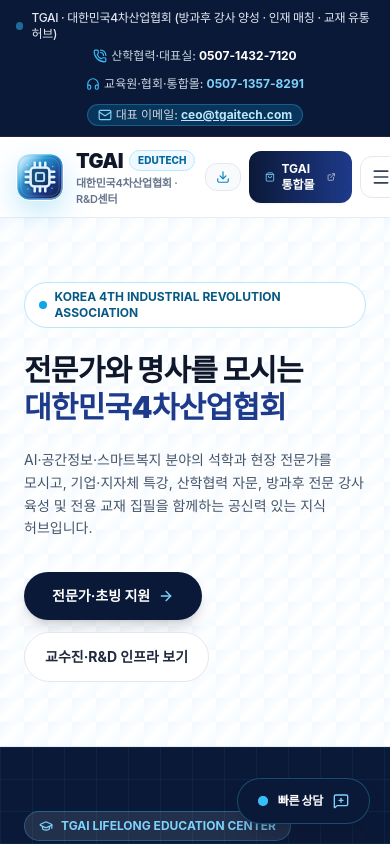
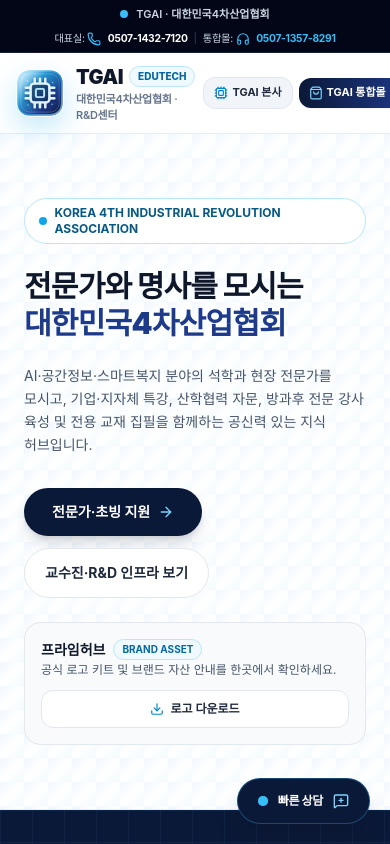
Before and after one commit to ibook7979/edu-site, a plain HTML site: page index.html in a window 390 px wide. Shown: the top 844 px of the page. Drawn offline with nearby package versions, Linux system fonts and the light colour scheme; a web font is replaced by a local one.

Commit message:
Add files via upload

```diff
--- a/index.html
+++ b/index.html
@@ -66,6 +66,50 @@
             -webkit-backdrop-filter: blur(16px);
         }
 
+        @media (max-width: 639px) {
+            header,
+            header > div {
+                max-width: 100vw;
+                overflow-x: clip;
+            }
+
+            header a[href="#"],
+            header button:first-child {
+                min-width: 0;
+                flex-shrink: 1;
+            }
+
+            .tgai-mob-header-actions {
+                display: flex !important;
+                align-items: center !important;
+                gap: 6px !important;
+                flex-shrink: 0 !important;
+                position: relative;
+                z-index: 50;
+            }
+
+            .tgai-mob-header-actions > a,
+            .tgai-mob-header-actions > button:not(:last-child) {
+                white-space: nowrap !important;
+                padding-left: 10px !important;
+                padding-right: 10px !important;
+                font-size: 11px !important;
+                line-height: 1.2 !important;
+                flex-shrink: 1;
+            }
+
+            .tgai-mob-header-actions > button:last-child {
+                display: inline-flex !important;
+                align-items: center !important;
+                justify-content: center !important;
+                width: 38px !important;
+                height: 38px !important;
+                flex-shrink: 0 !important;
+                visibility: visible !important;
+                opacity: 1 !important;
+            }
+        }
+
         /* 투명 배경 체커보드 미리보기 */
         .checkerboard-bg {
             background-color: #f8fafc;
@@ -122,31 +166,68 @@
 </head>
 <body class="min-h-screen flex flex-col justify-between antialiased selection:bg-sky-500 selection:text-white">
 
-    <!-- 최상단 거점 및 직통 연락처 안내 바 -->
-    <div class="bg-brand-navy text-slate-200 text-xs py-2.5 px-4 border-b border-slate-800/90">
-        <div class="max-w-7xl mx-auto flex flex-col md:flex-row justify-between items-center gap-1.5">
-            <div class="flex items-center gap-2">
-                <span class="inline-block w-2 h-2 rounded-full bg-sky-400 animate-pulse"></span>
-                <span class="font-medium tracking-tight">TGAI · 대한민국4차산업협회 (방과후 강사 양성 · 인재 매칭 · 교재 유통 허브)</span>
+    <!-- 최상단 인프라 안내 바 ('교육원' 미사용 기준) -->
+    <div class="tgai-edu-topbar bg-slate-950 border-b border-slate-800/80 text-xs text-slate-300 py-2 px-4">
+        <div class="max-w-7xl mx-auto flex flex-col sm:flex-row justify-between items-center gap-2">
+            <div class="tgai-edu-topbar-brand flex items-center gap-2">
+                <span class="w-2 h-2 rounded-full bg-sky-400 inline-block shrink-0"></span>
+                <span>TGAI · 대한민국4차산업협회 <span class="hidden sm:inline">(방과후 강사 양성 · 인재 매칭 · 교재 유통 허브)</span></span>
             </div>
-            <div class="flex flex-wrap items-center justify-center gap-3 sm:gap-4 text-slate-300 font-medium">
-                <a href="tel:0507-1432-7120" class="hover:text-white transition flex items-center gap-1">
-                    <i data-lucide="phone-call" class="w-3.5 h-3.5 text-sky-400"></i>
-                    <span>산학협력·대표실: <strong class="text-white">0507-1432-7120</strong></span>
+            <div class="tgai-edu-topbar-links flex flex-wrap items-center justify-center gap-3">
+                <a href="tel:0507-1432-7120" class="hover:text-cyan-400 transition">
+                    <i data-lucide="phone" class="inline-block w-3.5 h-3.5 text-sky-400 mr-1"></i><span class="tgai-lbl">산학협력·대표실:</span> <strong class="text-white">0507-1432-7120</strong>
                 </a>
-                <span class="hidden sm:inline text-slate-600">|</span>
-                <a href="tel:0507-1357-8291" class="hover:text-sky-300 transition flex items-center gap-1">
-                    <i data-lucide="headphones" class="w-3.5 h-3.5 text-sky-400"></i>
-                    <span>교육원·협회·통합몰: <strong class="text-sky-300">0507-1357-8291</strong></span>
+                <span class="text-slate-700">|</span>
+                <a href="tel:0507-1357-8291" class="hover:text-amber-400 transition">
+                    <i data-lucide="headphones" class="inline-block w-3.5 h-3.5 text-sky-400 mr-1"></i><span class="tgai-lbl">협회·통합몰:</span> <strong class="text-sky-400">0507-1357-8291</strong>
                 </a>
-                <span class="hidden md:inline text-slate-600">|</span>
-                <a href="mailto:ceo@tgaitech.com" class="hover:text-white transition flex items-center gap-1 bg-sky-500/20 px-2.5 py-0.5 rounded-full border border-sky-400/30">
-                    <i data-lucide="mail" class="w-3.5 h-3.5 text-sky-300"></i>
-                    <span>대표 이메일: <strong class="text-sky-200 underline">ceo@tgaitech.com</strong></span>
+                <a href="mailto:ceo@tgaitech.com" class="tgai-edu-mail px-2.5 py-1 rounded-full border border-sky-500/40 bg-sky-500/10 text-sky-300 hover:bg-sky-500/20 transition">
+                    <i data-lucide="mail" class="inline-block w-3.5 h-3.5 mr-1"></i>대표 이메일: <strong class="underline">ceo@tgaitech.com</strong>
                 </a>
             </div>
         </div>
     </div>
+
+    <style>
+        @media (max-width: 639px) {
+            .tgai-edu-topbar {
+                padding: 6px 10px;
+            }
+            .tgai-edu-topbar-brand {
+                font-size: 11px;
+                font-weight: 600;
+                white-space: nowrap;
+            }
+            .tgai-edu-topbar-links {
+                flex-wrap: nowrap;
+                gap: 6px;
+                width: 100%;
+                white-space: nowrap;
+                font-size: clamp(9px, 2.65vw, 11px);
+                letter-spacing: -0.03em;
+            }
+            .tgai-edu-topbar-links a,
+            .tgai-edu-topbar-links strong,
+            .tgai-edu-topbar-links span {
+                white-space: nowrap;
+                flex-shrink: 0;
+            }
+            .tgai-edu-topbar-links .tgai-lbl {
+                display: none;
+            }
+            .tgai-edu-topbar-links a[href="tel:0507-1432-7120"]::before {
+                content: "대표실: ";
+                color: #cbd5e1;
+            }
+            .tgai-edu-topbar-links a[href="tel:0507-1357-8291"]::before {
+                content: "통합몰: ";
+                color: #cbd5e1;
+            }
+            .tgai-edu-mail {
+                display: none;
+            }
+        }
+    </style>
 
     <!-- 상단 글래스모피즘 스티키 내비게이션 -->
     <header class="sticky top-0 z-40 glass-header border-b border-slate-200/80 shadow-xs">
@@ -212,10 +293,10 @@
                     </div>
                 </button>
 
-                <button onclick="openLogoModal()" title="공식 글래스모피즘 칩 로고 PNG 다운로드"
-                        class="inline-flex items-center gap-1.5 px-2.5 sm:px-3 py-1.5 rounded-xl bg-slate-50 hover:bg-sky-50 text-slate-600 hover:text-sky-700 border border-slate-200 hover:border-sky-300 text-xs font-bold transition">
-                    <i data-lucide="download" class="w-3.5 h-3.5 text-sky-600"></i>
-                    <span class="hidden xl:inline">로고 키트</span>
+                <button onclick="openLogoModal()" title="TGAI 로고 사용 안내 열기" aria-label="TGAI 로고 사용 안내 열기"
+                        class="hidden sm:inline-flex items-center gap-1.5 px-2.5 sm:px-3 py-1.5 rounded-xl bg-slate-50 hover:bg-sky-50 text-slate-600 hover:text-sky-700 border border-slate-200 hover:border-sky-300 text-xs font-bold transition">
+                    <i data-lucide="info" class="w-3.5 h-3.5 text-sky-600"></i>
+                    <span class="hidden xl:inline">로고 안내</span>
                 </button>
             </div>
 
@@ -239,15 +320,15 @@
             </nav>
 
             <!-- 우측: TGAI 본사·통합몰 링크 & 모바일 메뉴 토글 -->
-            <div class="flex items-center gap-2">
-                <a href="https://tgaitech.com" target="_blank" rel="noopener noreferrer"
-                   class="hidden sm:inline-flex px-3.5 py-2.5 rounded-xl bg-slate-100 hover:bg-slate-200 text-slate-800 border border-slate-200 text-xs sm:text-sm font-bold transition items-center gap-1.5">
-                    <i data-lucide="cpu" class="w-4 h-4 text-sky-600"></i>
+            <div class="tgai-mob-header-actions flex items-center gap-2 shrink-0">
+                <a href="https://tgaitech.com" target="_blank" rel="noopener noreferrer" aria-label="TGAI 본사" title="TGAI 본사"
+                   class="inline-flex px-2.5 py-2 sm:px-3.5 sm:py-2.5 rounded-xl bg-slate-100 hover:bg-slate-200 text-slate-800 border border-slate-200 text-[11px] sm:text-sm font-bold transition items-center gap-1 sm:gap-1.5 whitespace-nowrap shrink-0">
+                    <i data-lucide="cpu" class="w-3.5 h-3.5 sm:w-4 sm:h-4 text-sky-600 shrink-0"></i>
                     <span>TGAI 본사</span>
                 </a>
-                <a href="https://ibook7979.cafe24.com" target="_blank" rel="noopener noreferrer"
-                   class="px-4 py-2.5 rounded-xl bg-gradient-to-r from-brand-navy to-brand-deep hover:from-sky-600 hover:to-blue-700 text-white text-xs sm:text-sm font-bold transition flex items-center gap-1.5 shadow-sm">
-                    <i data-lucide="shopping-bag" class="w-4 h-4 text-sky-300"></i>
+                <a href="https://ibook7979.cafe24.com" target="_blank" rel="noopener noreferrer" aria-label="TGAI 통합몰" title="TGAI 통합몰"
+                   class="inline-flex px-2.5 py-2 sm:px-4 sm:py-2.5 rounded-xl bg-gradient-to-r from-brand-navy to-brand-deep hover:from-sky-600 hover:to-blue-700 text-white text-[11px] sm:text-sm font-bold transition items-center gap-1 sm:gap-1.5 shadow-sm whitespace-nowrap shrink-0">
+                    <i data-lucide="shopping-bag" class="w-3.5 h-3.5 sm:w-4 sm:h-4 text-sky-300 shrink-0"></i>
                     <span>TGAI 통합몰</span>
                     <i data-lucide="external-link" class="w-3.5 h-3.5 opacity-80"></i>
                 </a>
@@ -302,6 +383,22 @@
                             <button onclick="switchPage('faculty')"
                                     class="px-5 py-3.5 rounded-full bg-white hover:bg-sky-50 text-slate-800 border border-slate-200 font-bold text-sm transition">
                                 교수진·R&D 인프라 보기
+                            </button>
+                        </div>
+                        <div class="block sm:hidden mt-4 p-4 rounded-2xl bg-slate-50 border border-slate-200 flex flex-col gap-3">
+                            <div class="space-y-0.5">
+                                <div class="flex items-center gap-2">
+                                    <span class="text-sm font-black text-slate-900">프라임허브</span>
+                                    <span class="px-2 py-0.5 text-[10px] font-bold rounded-full bg-sky-50 text-sky-700 border border-sky-200">BRAND ASSET</span>
+                                </div>
+                                <p class="text-xs text-slate-600 break-keep">
+                                    공식 로고 키트 및 브랜드 자산 안내를 한곳에서 확인하세요.
+                                </p>
+                            </div>
+                            <button type="button" onclick="openLogoModal()"
+                                    class="w-full px-4 py-2.5 rounded-xl bg-white hover:bg-sky-50 text-slate-800 hover:text-sky-700 border border-slate-200 hover:border-sky-300 text-xs font-bold transition inline-flex items-center justify-center gap-1.5">
+                                <i data-lucide="download" class="w-3.5 h-3.5 text-sky-600"></i>
+                                <span>로고 다운로드</span>
                             </button>
                         </div>
                     </div>
```
